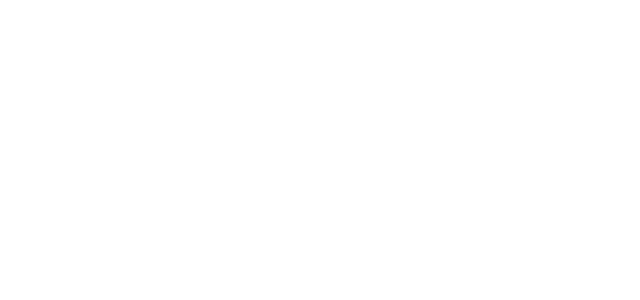
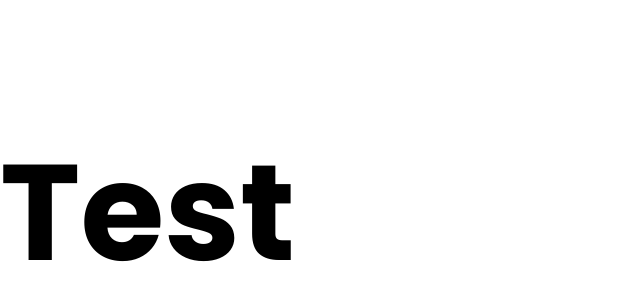
Before and after one commit to sfusurge/z-archived-hackathon, a React (Create React App) app: page / in a window 1280 px wide. Shown: the part 26-326 px from the top of the page, without its empty margins (0-640 px from the left). Built offline with nearby package versions, Linux system fonts and the light colour scheme.

Commit message:
add fonts and color css vars

```diff
--- a/src/App.js
+++ b/src/App.js
@@ -5,6 +5,7 @@ import styles from "./css/App.module.css"
 const App = () => {
   return (
     <div id={styles.app}>
+      <p style={{ font: "var(--font-title)" }}>Test</p>
       <Router>
         <Switch>
           {/* <Route path="/path">
--- a/src/index.css
+++ b/src/index.css
@@ -1,5 +1,43 @@
 :root {
+  --color-background-main: #F8F8F8;
+  --color-background-popup: #FFFFFF;
+  --color-text-body: #282828;
+  --color-text-header: #5A60F3;
+  --color-scroll: #F0F0F0;
+  --color-scroll-arrows: #C4C4C4;
+  --color-lines: #D3D3D3;
+  --font-title: 700 54px Poppins;
+  --font-header: 600 24px Poppins;
+  --font-sub-header: 700 20px Poppins;
+  --font-body: 500 16px Barlow;
+  --font-body-bold: 700 16px Barlow;
+  --font-email-header: 600 24px Poppins;
+  --font-email-sub-header: 400 20px Poppins;
+  --font-email-placeholder: 500 12px Barlow;
+}
 
+@media only screen and (min-width: 700px) {
+  :root{
+    --font-title: 700 136px Poppins;
+    --font-subtitle: 600 36px Poppins;
+    --font-header: 600 25px Poppins;
+    --font-sub-header: 700 20px Poppins;
+    --font-body: 500 15px Barlow;
+    --font-body-bold: 700 15px Barlow;
+    --font-email-header: 600 50px Poppins;
+    --font-email-sub-header: 400 36px Poppins;
+    --font-email-placeholder: 500 18px Barlow;
+  }
+}
+
+[data-theme='dark'] {
+  --color-background-main: #323232;
+  --color-background-popup: #424349;
+  --color-text-body: #F4F4F4;
+  --color-text-header: #F5B523;
+  --color-scroll: #5A5B62;
+  --color-scroll-arrows: #F4F4F4;
+  --color-lines: #616161;
 }
 
 body {
```
